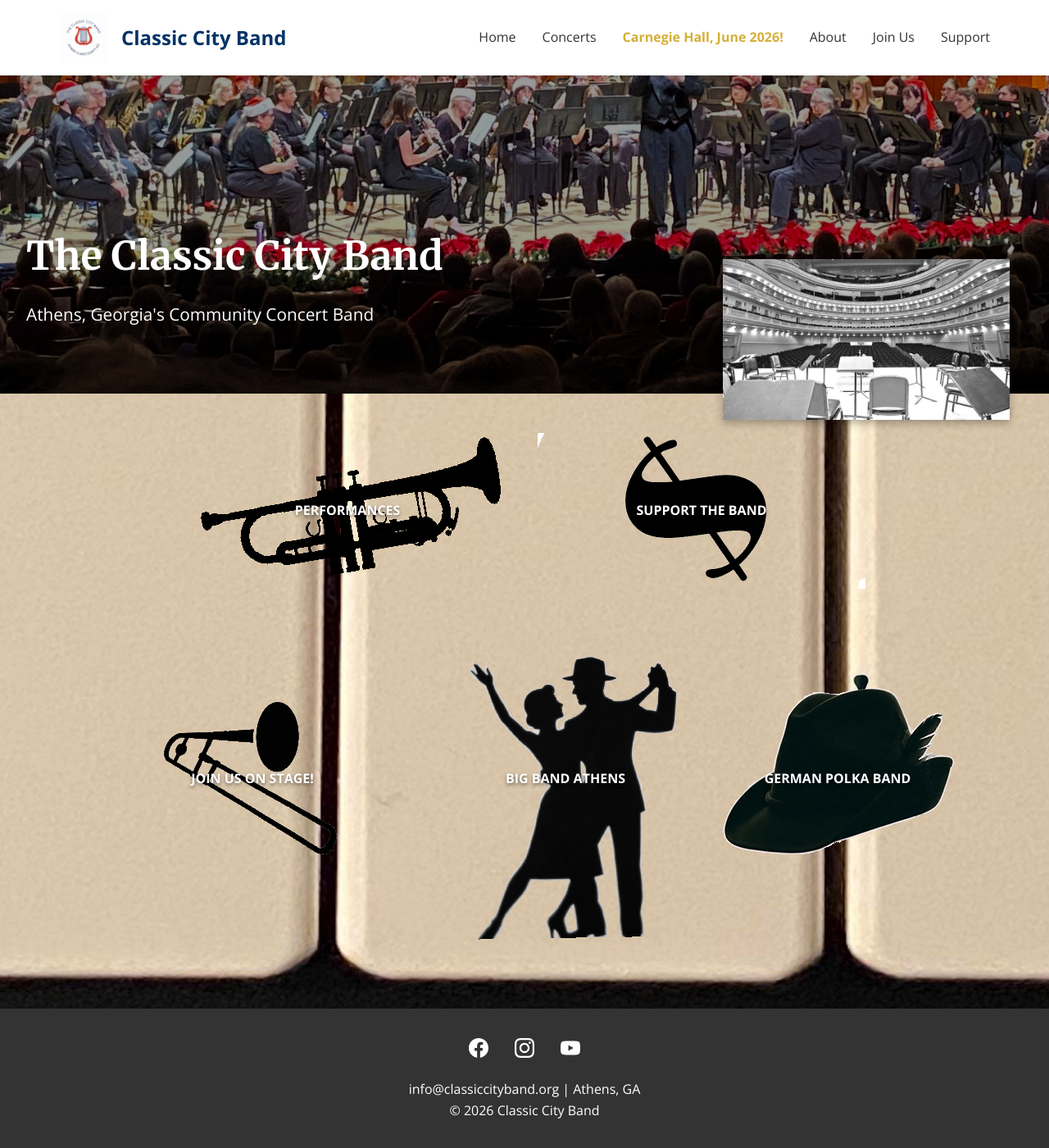
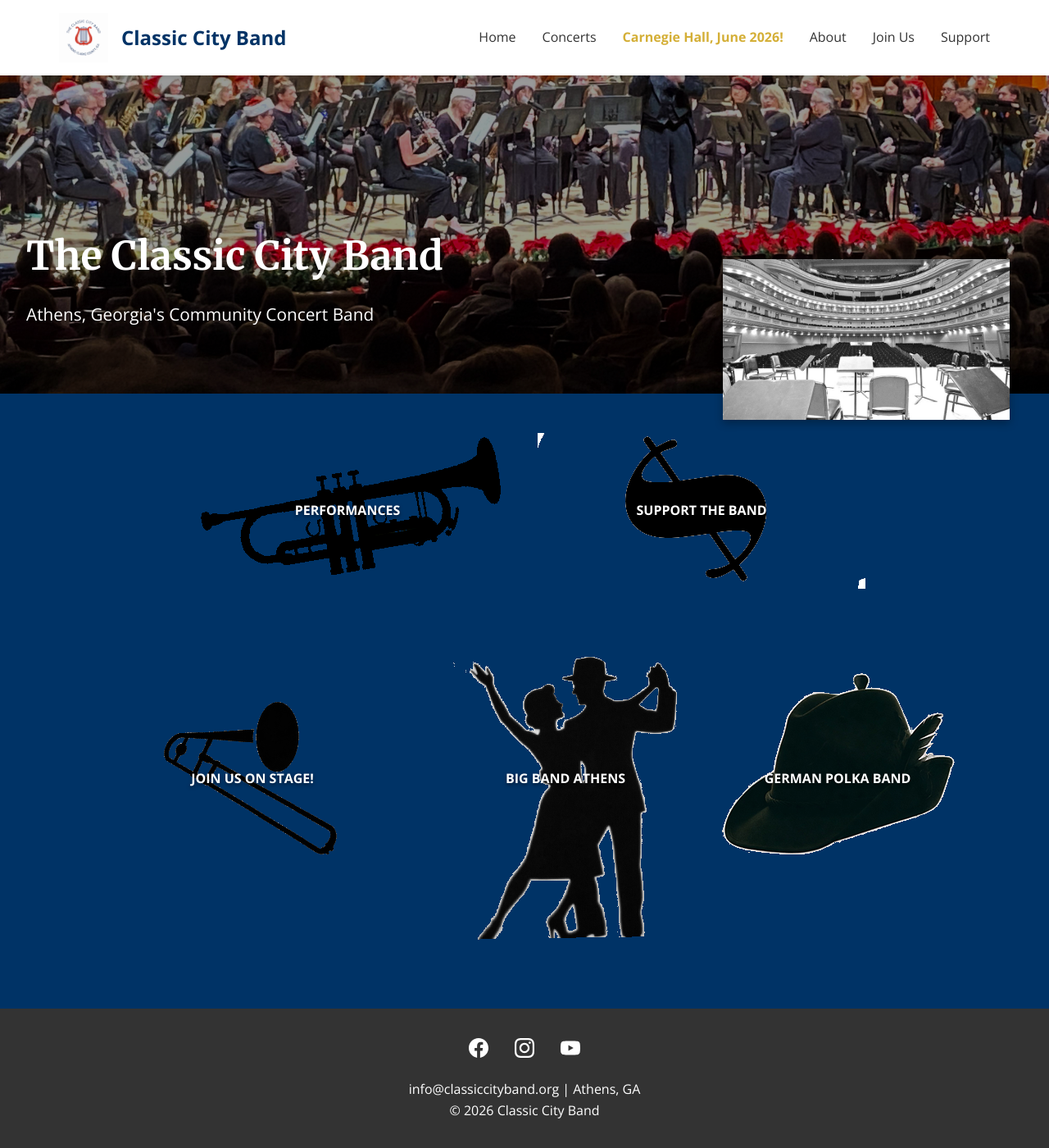
Before and after one commit to webmasterCCB/CCBwebsite, a Jekyll site: the page built from index.html, in a window 1280 px wide and 1400 px high, scrolled down 112 px. Shown: the whole window at 82% size. Built offline with Jekyll 4.4.1, drawn with Linux system fonts in a browser that asks for light colours.

Commit message:
Update style.css

```diff
--- a/assets/css/style.css
+++ b/assets/css/style.css
@@ -156,7 +156,7 @@ nav a:hover {
 
 /* Quick Links Section */
 .quick-links {
-  background: url('../images/keyboard_CCB.jpg') center center/cover no-repeat;
+  background: #003366;
   /* ... other properties ... */
   min-height: 500px;  /* Increase this to show more of the keyboard */
   padding: 3rem 2rem 5rem 2rem;
```
